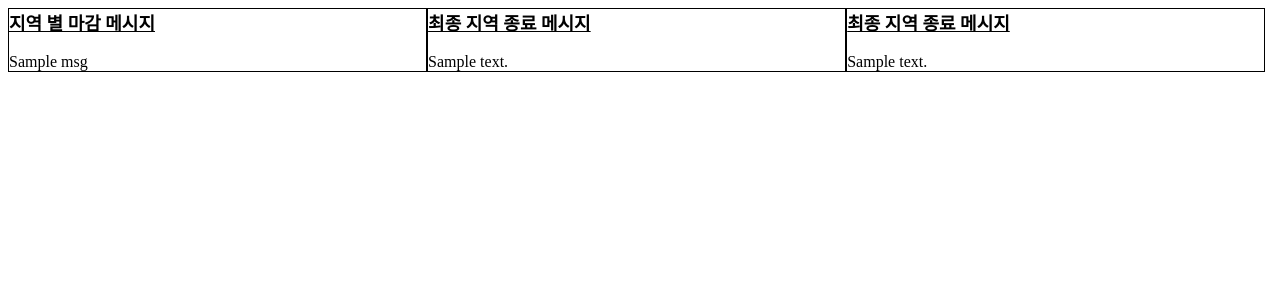
After one commit to cm-lee-1960/server_smart, a Django app: template analysis/templates/analysis/show_closeMessage.html in a window 1280 px wide. The commit adds this page. Shown: the top 300 px of the page. Run offline with Django 4.2, Linux system fonts and the light colour scheme; the template is opened without the code that fills it: most values are stand-ins (such as "Sample title", 1, 10 or a date in 2020).

Commit message:
6.28 마감 메시지 보기(간이) 기능 추가 - 데이터 상세보기 화면에서 진입

```diff
--- /dev/null
+++ b/analysis/templates/analysis/show_closeMessage.html
@@ -0,0 +1,49 @@
+<!DOCTYPE html>
+<head>
+  <meta charset="UTF-8">
+  <title>마감 메시지 보기</title>
+
+  <style>
+
+    table {
+      border: 1px solid #444444;
+      border-collapse: collapse;
+    }
+
+    th, td {
+      border: 1px solid #444444;
+      padding: 3px;
+      text-align: center;
+    }
+
+    body {
+        font-family: "맑은 고딕"
+    }
+    </style>
+
+</head>
+
+
+<body>
+
+  {% csrf_token %}
+  <div style="border: 1px solid black; float: left; width: 33%;">
+    <b><u><font size=+1>지역 별 마감 메시지</font></u></b><br><br>
+    {% for msg in close_message %}
+    <table id="closeMessage">
+      {{ msg|linebreaksbr }}
+    </table>
+    {% endfor %}
+  </div>
+
+  <div style="border: 1px solid black; float: left; width: 33%;">
+    <b><u><font size=+1>최종 지역 종료 메시지</font></u></b><br><br>
+    <table>{{ last_message|linebreaksbr }}</table>
+  </div>
+
+  <div style="border: 1px solid black; float: left; width: 33%;">
+    <b><u><font size=+1>최종 지역 종료 메시지</font></u></b><br><br>
+    <table>{{ report_message|linebreaksbr}}</table>
+  </div>
+
+</body>
--- a/analysis/templates/analysis/show_data.html
+++ b/analysis/templates/analysis/show_data.html
@@ -92,4 +92,9 @@
   <br>
   {% endfor %}
 
+  <a href="checkmessage/"> 메시지 확인</a>
+
+
+  <!-- <input type="button" style="margin-left:10px; margin-bottom:5px; display: inline;" class="btn btn-primary" value="메시지 확인" id="SEND" onclick="submit_close()"> -->
+
 </body>
```
Also changed, not shown: api/views.py (+69 -0 lines).
